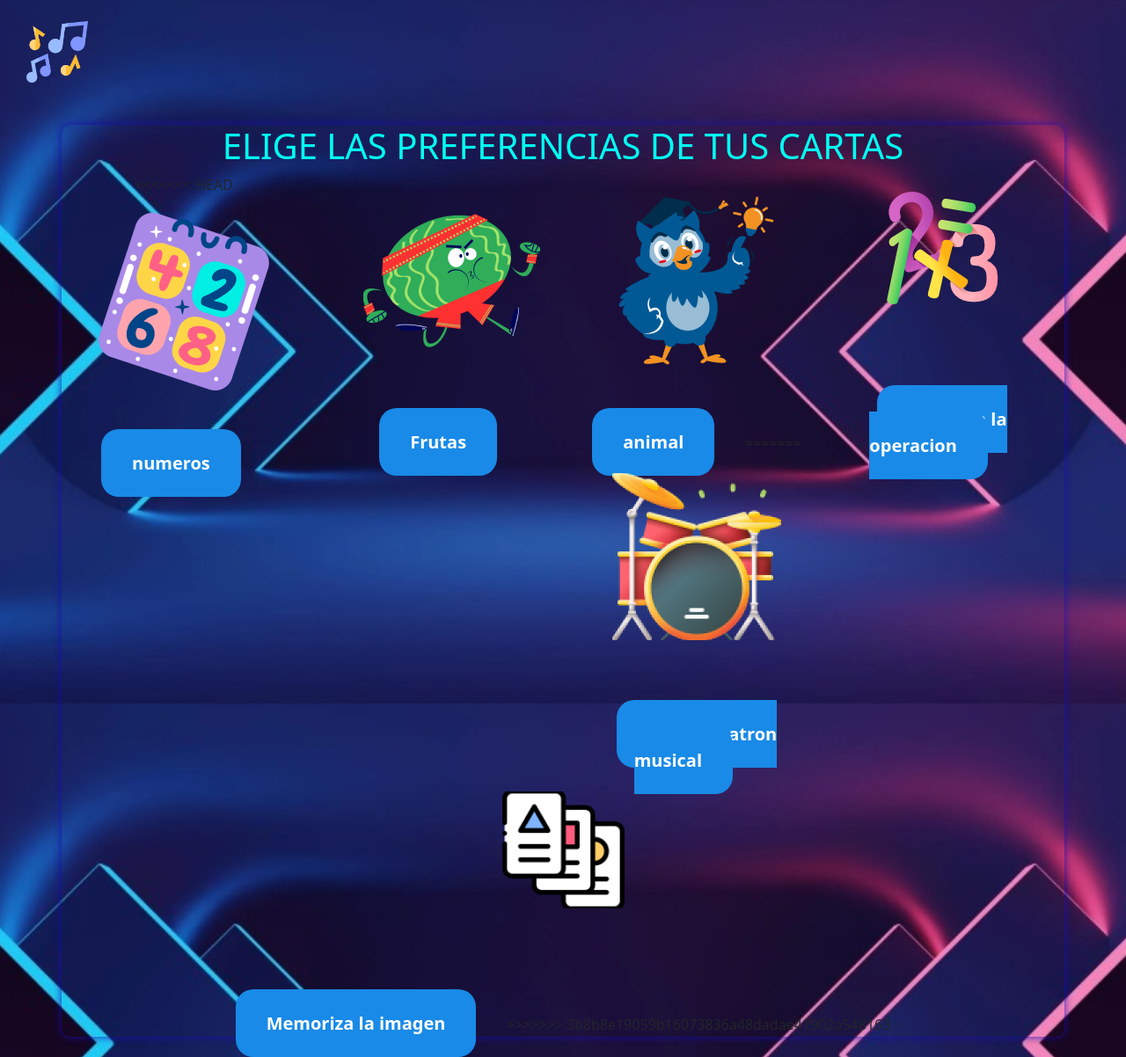
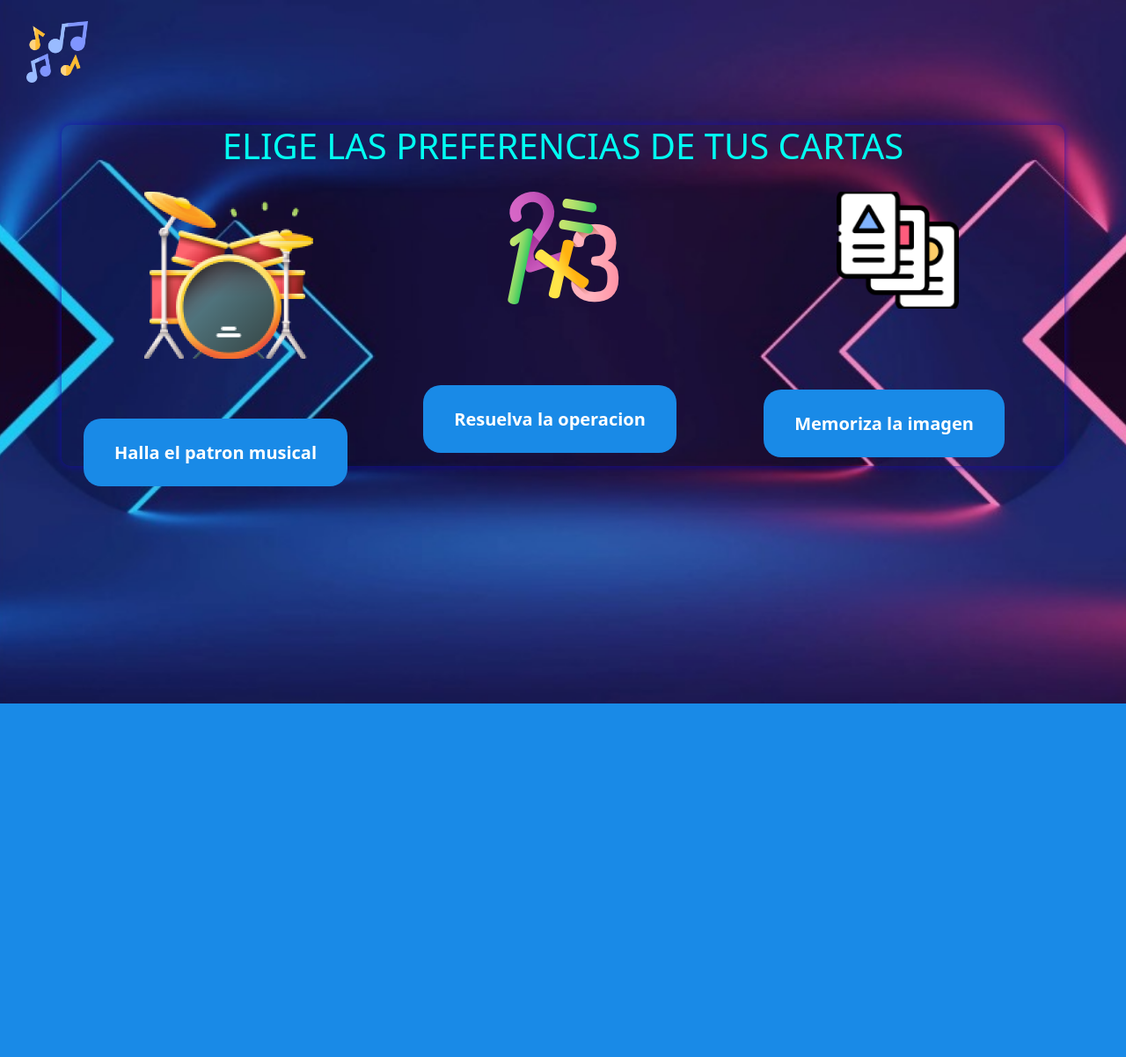
Before and after one commit to DanielBata25/Juego-Arcade-Memory, a PHP site: page /opciones.html in a window 1280 px wide. Shown: the whole page at 88% size. After the commit the page ends 800 px from the top, so only its background shows below. Run offline with PHP 8.4, Linux system fonts and the light colour scheme.

Commit message:
ENSAYO BATA

```diff
--- a/Video-juego/css/styles.css
+++ b/Video-juego/css/styles.css
@@ -108,6 +108,7 @@ body {
     height: 70px;
     width: 70px;
     margin-left: 30px;
+	transition: transform 0.3s;
 }
 <<<<<<< HEAD
 .pro{
--- a/Video-juego/modo de juego.html
+++ b/Video-juego/modo de juego.html
@@ -28,11 +28,7 @@
                 <a class="btn-2" href="" role="button">Solitario</a>
             </div>
             <div class="col">
-<<<<<<< HEAD
-                <img src="img/icon 2.png">
-=======
                 <img src="img/icono 2.png">
->>>>>>> 3b8b8e19059b16073836a48dadae41902a548163
                 <br><br><br>
                 <a class="btn-2" href="" role="button">Multijugador</a>
             </div>
--- a/Video-juego/opciones.html
+++ b/Video-juego/opciones.html
@@ -21,21 +21,7 @@
         <div class="row">
 
             <div class="col numeros2">
-<<<<<<< HEAD
-                <img src="img/numeros.png">
-                <br><br><br>
-                <a class="btn-2" href="" role="button">numeros</a>
-            </div>
-            <div class="col numeros2 pci">
-                <img src="img/ftuta.png">
-                <br><br><br>
-                <a class="btn-2" href="" role="button">Frutas</a>
-            </div>
-            <div class="col numeros2">
-                <img src="img/animal.png">
-                <br><br><br>
-                <a class="btn-2" href="" role="button">animal</a>
-=======
+
                 <img src="img/image 1.3.png">
                 <br><br><br><br>
                 <a class="btn-2" href="patron_musical.html" role="button">Halla el patron musical</a>
@@ -49,7 +35,6 @@
                 <img src="img/image1.1png.png">
                 <br><br><br><br><br>
                 <a class="btn-2" href="memoriza_imagen.html" role="button">Memoriza la imagen</a>
->>>>>>> 3b8b8e19059b16073836a48dadae41902a548163
             </div>
 
         </div>
```
